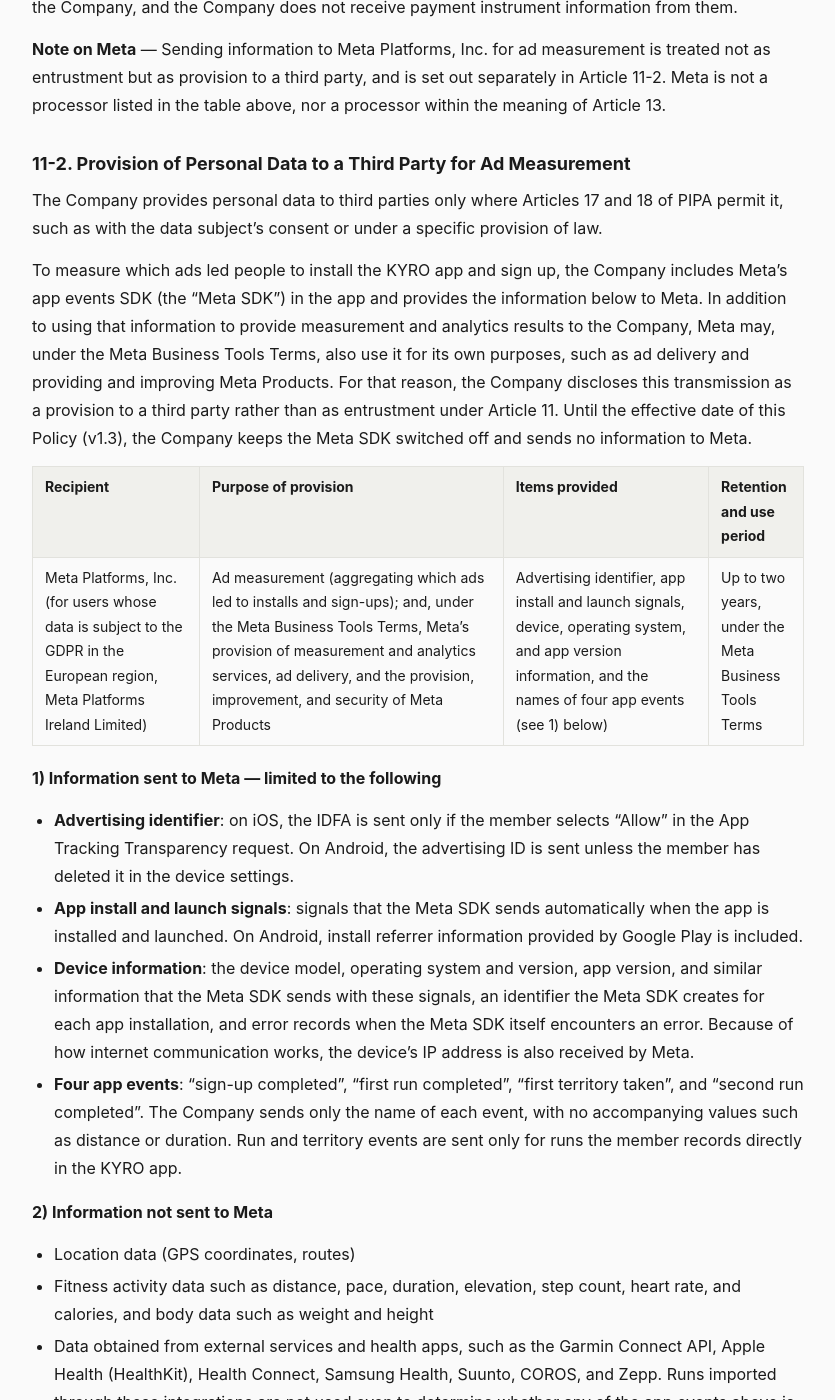
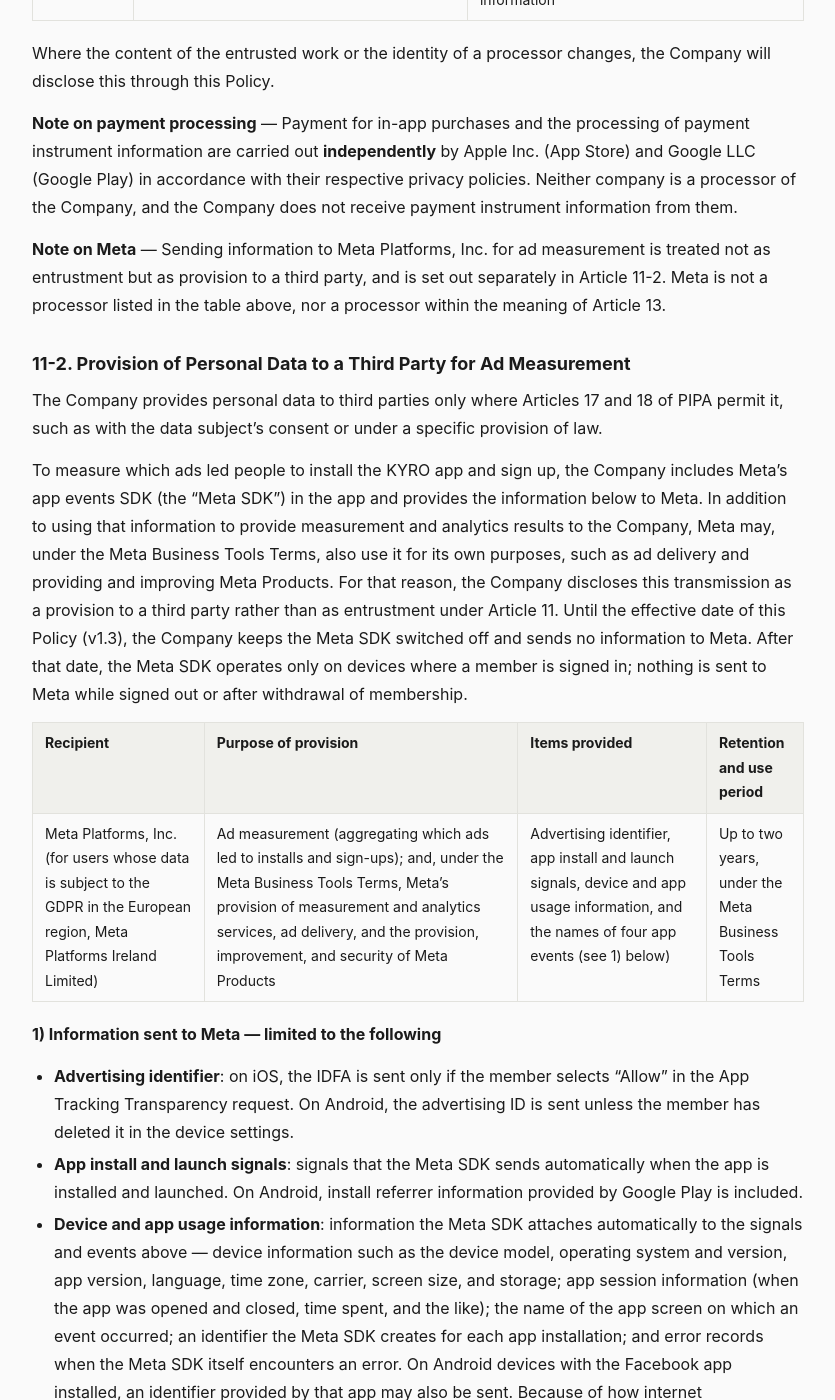
Before and after one commit to Project-KYRO/privacy-policy, a Jekyll site: the page built from index.html, in a window 1280 px wide and 1400 px high, scrolled down 8699 px. Shown: the whole window, without its empty margins (222-1057 px from the left). Built offline with Jekyll 4.4.1, drawn with Linux system fonts in a browser that asks for light colours; some of the changed text lies outside the part shown.

Commit message:
docs(policy): 독립 리뷰 반영 — 거부 범위·로그인 한정·Meta 보관·공고 절차 정정
별도 리뷰에서 나온 사실 오류와 과대 약속을 고친다.

- §11-2 거부 방법을 방법별로 무엇이 멈추는지로 다시 썼다. ATT 거부와
  광고 ID 삭제는 광고 식별자만 멈춘다. "재설정"은 거부 수단이 아니다.
  광고 ID 삭제 메뉴가 없는 기기는 맞춤 광고 해제를 쓴다. 전체 중단은
  회원 계정 단위로 하고, 앱을 삭제하면 그 기기에서 모두 멈춘다.
- Meta SDK는 로그인한 기기에서만 동작한다고 적었다. 그래야 계정 단위
  중단과 탈퇴 후 미전송이 성립한다.
- 기기 정보를 「기기·앱 사용 정보」로 넓혔다. SDK가 자동으로 붙이는
  세션 정보, 화면 이름, (Android) Facebook 앱 식별값이 빠져 있었다.
- §5: 이미 Meta에 간 정보는 회사가 파기할 수 없다. 최대 2년 보관.
- §3·§2-4·머리 공지: 주어와 범위를 본문에 맞게 좁혔다.
- §12: Meta 국가를 "미국 및 그 밖의 Meta 설비 소재국"으로 고쳤다.
- §17: §13 변경을 "범위 정리"가 아니라 예외 추가로 밝혔다.
- NOTICE_PROCESS: "즉시" 단계를 지웠다(§16과 충돌). 공고일은 Pages
  반영과 인앱 공지가 모두 끝난 날로 정했다. 자리표시자는 전체 치환하지
  말라고 적었다. 꺼진 빌드 캡처, 켠 뒤 프록시 확인, Events Manager 잠금,
  중단 요청 처리 절차를 더했다.
- _config.yml: Pages가 front matter 없는 md도 렌더하므로
  NOTICE_PROCESS.md를 exclude했다.

Co-Authored-By: Claude Opus 5.5 <noreply@anthropic.com>

```diff
--- a/_config.yml
+++ b/_config.yml
@@ -18,3 +18,8 @@ plugins: []
 kramdown:
   input: GFM
   auto_ids: true
+
+# Maintainer notes, not part of the published policy. GitHub Pages renders
+# front-matter-less markdown, so it has to be excluded explicitly.
+exclude:
+  - NOTICE_PROCESS.md
--- a/en.md
+++ b/en.md
@@ -2,7 +2,7 @@
 
 > **Language / 언어** — This policy is available in Korean and English. The English version is a convenience translation; in case of any discrepancy, **the Korean version prevails**. / 본 처리방침은 한국어와 영어로 제공됩니다. 영문본은 이해를 돕기 위한 번역이며, 해석상 차이가 있는 경우 한국어본이 우선합니다. → [한국어](./README.md)
 
-> **This revised policy (v1.3) takes effect on DD Month YYYY. Until that date, the [previous policy (v1.2, effective 4 August 2026)](https://github.com/Project-KYRO/privacy-policy/blob/main/archive/privacy-2026-08-04.en.md) continues to apply.** This revision adds collected items (such as the advertising identifier) and a provision of personal data to a third party, following the introduction of Meta's app events SDK into the app for ad measurement; it is therefore announced 30 days before it takes effect, in accordance with Article 16. The Company sends no information to Meta before the effective date. In summary, this revision (1) adds the collection of the advertising identifier and app event records, (2) adds the provision of personal data to Meta for ad measurement (Article 11-2) and the resulting cross-border transfer, (3) states that location and workout records, and data obtained from external services and health apps, are never sent to Meta or any other advertising platform, and (4) explains how to opt out. See the [Revision History](#17-revision-history) for details.
+> **This revised policy (v1.3) takes effect on DD Month YYYY. Until that date, the [previous policy (v1.2, effective 4 August 2026)](https://github.com/Project-KYRO/privacy-policy/blob/main/archive/privacy-2026-08-04.en.md) continues to apply.** This revision adds collected items (such as the advertising identifier) and a provision of personal data to a third party, following the introduction of Meta's app events SDK into the app for ad measurement; it is therefore announced 30 days before it takes effect, in accordance with Article 16. The Company sends no information to Meta before the effective date. In summary, this revision (1) adds the collection of the advertising identifier and app event records, (2) adds the provision of personal data to Meta for ad measurement (Article 11-2) and the resulting cross-border transfer, (3) states that location and workout records, and data obtained from external services and health apps, are never sent to Meta, and that location data and data from external services and health apps are never sent to any advertising platform, and (4) explains how to opt out. See the [Revision History](#17-revision-history) for details.
 
 ### 1. About This Privacy Policy
 
@@ -40,7 +40,7 @@ The Company does not separately collect a member's legal name or mobile phone nu
 - Usage logs: in-app events, screen navigation paths, crash (abnormal termination) reports
 - For ad measurement (Article 11-2): the advertising identifier (on iOS, the IDFA is collected only if the member selects "Allow" in the app tracking request; on Android, the advertising ID is collected only if the member has not deleted it in the device settings), app install and launch records (on Android, including Google Play install referrer information), and app event records (sign-up completed, first run completed, first territory taken, second run completed — only the event name is recorded, and run and territory events are limited to runs recorded directly in the KYRO app)
 
-Depending on whether it is combined with other information and on how it is processed, automatically collected information may or may not constitute personal data. The Company may process it for the purposes of providing and improving the service.
+Depending on whether it is combined with other information and on how it is processed, automatically collected information may or may not constitute personal data. The Company may process it for the purposes of providing and improving the service (and, for information collected for ad measurement, for the purposes in Article 11-2).
 
 **5) Data collected through third-party service integrations**
 
@@ -76,7 +76,7 @@ Personal data collected is used only for the following purposes.
 - Processing payments, refunds, and withdrawals of subscription; responding to payment-related enquiries and disputes
 - Sending notices about subscription status, such as an upcoming end of a free trial
 - Communicating information about the Company's products, services, and events, and other promotional purposes (where advertising information is transmitted, separate consent is obtained under Article 14)
-- Measuring advertising effectiveness (learning which ad led to an install or sign-up). This is not for targeting ads at individual members or for profiling; see Article 11-2 for details.
+- Measuring advertising effectiveness (learning which ad led to an install or sign-up). The Company does not use this information to target ads at individual members or for profiling; for details, including Meta's use of the information it receives, see Article 11-2.
 - Personalising the member's experience, the platform, and communications
 - Operating, improving, and maintaining the Company's business, products, and services
 - Protecting the rights, property, or safety of the Company or others
@@ -103,6 +103,7 @@ The Company processes and retains personal data in accordance with laws and regu
 - **Records verifying the use and provision of location data**: retained for at least six months and then destroyed, pursuant to Article 16(2) of the Location Information Act.
 - **Records relating to paid-service payments**: under the Act on Consumer Protection in Electronic Commerce, records of contracts and withdrawals of subscription, and records of payment and the supply of goods, are retained for five years. This statutory retention obligation applies regardless of whether the member has withdrawn from the service.
 - **Other general personal data**: retained until withdrawal of membership, unless otherwise required by applicable law.
+- **Ad-measurement information provided to Meta**: information already provided to Meta under Article 11-2 is not held by the Company, so the Company cannot destroy it on withdrawal of membership; Meta retains it for up to two years under the Meta Business Tools Terms and then handles it in accordance with its own policies. No new information is sent to Meta after withdrawal.
 
 However, the Company may be required to retain information beyond that specified above in order to comply with legal obligations, including the following.
 
@@ -134,7 +135,7 @@ Members may at any time view, correct, or delete their personal data, or withdra
 The Company may refuse a member's request for access, correction, deletion, suspension of processing, or withdrawal of consent where there are special provisions in law or similar grounds. Members may object to such a refusal.
 When a member exercises a data subject right, the Company verifies that the person making the request is the member themselves or a duly authorised legal representative.
 
-Members may at any time refuse the provision to Meta of the advertising identifier and ad-measurement information under Article 11-2, by the methods set out in that Article (declining app tracking, deleting the advertising ID, or requesting that transmission stop). Refusing does not restrict use of the service in any way.
+Members may at any time refuse the provision to Meta under Article 11-2. The advertising identifier can be stopped by declining app tracking (iOS) or deleting the advertising ID (Android), and the provision to Meta as a whole can be stopped by requesting it through the contact details in Article 15 (see Article 11-2, item 4) for what each method stops). Refusing does not restrict use of the service in any way.
 
 **Rights of the personal location data subject (Article 24 of the Location Information Act)**
 
@@ -191,17 +192,17 @@ Where the content of the entrusted work or the identity of a processor changes,
 
 The Company provides personal data to third parties only where Articles 17 and 18 of PIPA permit it, such as with the data subject's consent or under a specific provision of law.
 
-To measure which ads led people to install the KYRO app and sign up, the Company includes Meta's app events SDK (the "Meta SDK") in the app and provides the information below to Meta. In addition to using that information to provide measurement and analytics results to the Company, Meta may, under the Meta Business Tools Terms, also use it for its own purposes, such as ad delivery and providing and improving Meta Products. For that reason, the Company discloses this transmission as a provision to a third party rather than as entrustment under Article 11. Until the effective date of this Policy (v1.3), the Company keeps the Meta SDK switched off and sends no information to Meta.
+To measure which ads led people to install the KYRO app and sign up, the Company includes Meta's app events SDK (the "Meta SDK") in the app and provides the information below to Meta. In addition to using that information to provide measurement and analytics results to the Company, Meta may, under the Meta Business Tools Terms, also use it for its own purposes, such as ad delivery and providing and improving Meta Products. For that reason, the Company discloses this transmission as a provision to a third party rather than as entrustment under Article 11. Until the effective date of this Policy (v1.3), the Company keeps the Meta SDK switched off and sends no information to Meta. After that date, the Meta SDK operates only on devices where a member is signed in; nothing is sent to Meta while signed out or after withdrawal of membership.
 
 | Recipient | Purpose of provision | Items provided | Retention and use period |
 |---|---|---|---|
-| Meta Platforms, Inc. (for users whose data is subject to the GDPR in the European region, Meta Platforms Ireland Limited) | Ad measurement (aggregating which ads led to installs and sign-ups); and, under the Meta Business Tools Terms, Meta's provision of measurement and analytics services, ad delivery, and the provision, improvement, and security of Meta Products | Advertising identifier, app install and launch signals, device, operating system, and app version information, and the names of four app events (see 1) below) | Up to two years, under the Meta Business Tools Terms |
+| Meta Platforms, Inc. (for users whose data is subject to the GDPR in the European region, Meta Platforms Ireland Limited) | Ad measurement (aggregating which ads led to installs and sign-ups); and, under the Meta Business Tools Terms, Meta's provision of measurement and analytics services, ad delivery, and the provision, improvement, and security of Meta Products | Advertising identifier, app install and launch signals, device and app usage information, and the names of four app events (see 1) below) | Up to two years, under the Meta Business Tools Terms |
 
 **1) Information sent to Meta — limited to the following**
 
 - **Advertising identifier**: on iOS, the IDFA is sent only if the member selects "Allow" in the App Tracking Transparency request. On Android, the advertising ID is sent unless the member has deleted it in the device settings.
 - **App install and launch signals**: signals that the Meta SDK sends automatically when the app is installed and launched. On Android, install referrer information provided by Google Play is included.
-- **Device information**: the device model, operating system and version, app version, and similar information that the Meta SDK sends with these signals, an identifier the Meta SDK creates for each app installation, and error records when the Meta SDK itself encounters an error. Because of how internet communication works, the device's IP address is also received by Meta.
+- **Device and app usage information**: information the Meta SDK attaches automatically to the signals and events above — device information such as the device model, operating system and version, app version, language, time zone, carrier, screen size, and storage; app session information (when the app was opened and closed, time spent, and the like); the name of the app screen on which an event occurred; an identifier the Meta SDK creates for each app installation; and error records when the Meta SDK itself encounters an error. On Android devices with the Facebook app installed, an identifier provided by that app may also be sent. Because of how internet communication works, the device's IP address is also received by Meta.
 - **Four app events**: "sign-up completed", "first run completed", "first territory taken", and "second run completed". The Company sends only the name of each event, with no accompanying values such as distance or duration. Run and territory events are sent only for runs the member records directly in the KYRO app.
 
 **2) Information not sent to Meta**
@@ -218,11 +219,12 @@ The Company receives from Meta only aggregated measurement results, such as the
 
 **4) How to opt out**
 
-Members may refuse this provision at any time. Refusing does not restrict use of the KYRO service in any way.
+Members may refuse this provision at any time. Refusing does not restrict use of the KYRO service in any way. Each method stops a different part.
 
-- **iPhone (iOS)**: when the app asks for permission to track, select "Ask App Not to Track". Later, you can turn KYRO off under Settings › Privacy & Security › Tracking on your device. If tracking is not allowed, the advertising identifier (IDFA) is neither collected nor provided. App install and launch signals and app event names are still transmitted without the advertising identifier, and the Company receives them only as aggregated results that cannot distinguish individual members.
-- **Android**: delete or reset the advertising ID under Settings › Privacy (or Google) › Ads on your device. Once the advertising ID is deleted, no advertising identifier is provided.
-- **Stopping all transmission**: if you do not want any information, beyond the advertising identifier, to be sent to Meta, please make a request through the contact details in Article 15. After verifying your identity, the Company will without delay stop transmission to Meta for your account.
+- **iPhone (iOS) — refusing the advertising identifier**: when the app asks for permission to track, select "Ask App Not to Track", or later turn KYRO off under Settings › Privacy & Security › Tracking on your device. The advertising identifier (IDFA) is then neither collected nor provided. App install and launch signals, device and app usage information, and app event names are still transmitted without the advertising identifier, and the Company receives them only as aggregated results that cannot distinguish individual members.
+- **Android — refusing the advertising identifier**: select "Delete advertising ID" under Settings › Privacy (or Google) › Ads on your device; a value consisting only of zeros is then sent in place of the advertising ID. On devices without that option, turning on "Opt out of Ads Personalization" in the same place sends, together with the advertising ID, an indication that you have opted out of personalised ads. Resetting the advertising ID only replaces it with a new value and does not stop transmission. In every case, information other than the advertising identifier is still transmitted.
+- **Stopping the provision to Meta entirely**: make a request through the contact details in Article 15. After verifying your identity, the Company will without delay stop the Meta SDK from operating on devices signed in to your account; from then on, none of the information above is sent to Meta for that account.
+- Deleting the app stops all transmission from that device.
 - Menu names and paths may differ depending on the device and operating system version.
 
 **5) Cross-border transfer** — Information provided to Meta is transferred abroad. The recipient, country, timing, method, and other details are set out in Article 12.
@@ -250,7 +252,7 @@ Information provided to Meta under Article 11-2 is transferred abroad as follows
 
 | Recipient | Country | Items transferred | Purpose | Time and method of transfer | Retention and use period |
 |---|---|---|---|---|---|
-| Meta Platforms, Inc. (for users whose data is subject to the GDPR in the European region, Meta Platforms Ireland Limited) | United States and other countries where Meta's information processing facilities are located (Ireland, for Meta Platforms Ireland Limited) | Advertising identifier, app install and launch signals, device, operating system, and app version information, and the names of four app events (the items in Article 11-2, item 1)) | The purposes of provision in Article 11-2 | Transmitted over the network in encrypted form through the Meta SDK when the app is installed or launched and when an event occurs | Up to two years, under the Meta Business Tools Terms |
+| Meta Platforms, Inc. (for users whose data is subject to the GDPR in the European region, Meta Platforms Ireland Limited) | United States and other countries where Meta's information processing facilities are located | Advertising identifier, app install and launch signals, device and app usage information, and the names of four app events (the items in Article 11-2, item 1)) | The purposes of provision in Article 11-2 | Transmitted over the network in encrypted form through the Meta SDK when the app is installed or launched and when an event occurs | Up to two years, under the Meta Business Tools Terms |
 
 Members may refuse this transfer by the methods in Article 11-2, item 4). Refusing does not restrict use of the service.
 
@@ -297,6 +299,6 @@ The Company may revise this Privacy Policy to reflect government policy, applica
 | v1.0 | — | 27 April 2026 | Initial version |
 | v1.1 | — | 17 May 2026 | Corrected company name (Movement Lab Inc.) and contact address (support@kyro.team); added a dedicated location data article (§10); disclosed entrustment of personal data processing (§11); specified automatically collected items; disclosed automatic collection on social sign-in; disclosed HealthKit/Google Fit integration; disclosed separate collection of challenge reward delivery information; added protection for children aged 8 and under; added a separate consent provision for advertising information (former §13) |
 | v1.2 | 4 August 2026 | 4 August 2026 | Added processing of payment information following the introduction of in-app purchases (KYRO PRO) (§2-6); added paid-service, payment, and refund purposes (§3); specified the statutory retention period for payment records (§5); **added a cross-border transfer provision (§12)**; added RevenueCat, Inc. as a processor and clarified who processes store payments (§11); disclosed the visibility of location data to other members and the start/finish protection setting (§10); specified what is destroyed on withdrawal and how territory shape information is de-identified (§5, §6, §10); brought collected items up to date (added LINE sign-in and Instagram handle; removed legal name, mobile phone number, and country of residence, which are not in fact collected); published an English version; renumbered former §12–§16 as §13–§17 |
-| v1.3 | DD Month YYYY | DD Month YYYY | Introduction of Meta's app events SDK for ad measurement: added the advertising identifier, app install records, and app event records to automatically collected items (§2-4); added ad measurement to the processing purposes (§3); **added a provision on supplying personal data to a third party for ad measurement (§11-2)** and stated that Meta is not a processor (§11); added Meta to cross-border transfers (§12); stated that data from external services and health apps is never sent to Meta or any other advertising platform, and clarified the scope of the restriction on external data processing services (§13); stated that ad-measurement information does not include location data (§10); explained how to opt out and where to send requests (§8, §11-2, §15). Article numbers are unchanged; §11-2 is inserted |
+| v1.3 | DD Month YYYY | DD Month YYYY | Introduction of Meta's app events SDK for ad measurement: added the advertising identifier, app install records, and app event records to automatically collected items (§2-4); added ad measurement to the processing purposes (§3); **added a provision on supplying personal data to a third party for ad measurement (§11-2)** and stated that Meta is not a processor (§11); added Meta to cross-border transfers (§12); stated that data from external services and health apps is never sent to Meta or any other advertising platform, and added a single exception for the provision to Meta (§11-2) to the restriction on external data processing services (§13); stated how information provided to Meta is retained (§5); stated that ad-measurement information does not include location data (§10); explained how to opt out and where to send requests (§8, §11-2, §15). Article numbers are unchanged; §11-2 is inserted |
 
 This Privacy Policy (v1.3) takes effect on DD Month YYYY; until then, the previous version applies. The previous version (v1.2, effective 4 August 2026) is available [here](https://github.com/Project-KYRO/privacy-policy/blob/main/archive/privacy-2026-08-04.en.md), and the version before it (v1.1, effective 17 May 2026) [here](https://github.com/Project-KYRO/privacy-policy/blob/main/archive/privacy-2026-05-17.ko.md) (Korean).
```
Also changed, not shown: NOTICE_PROCESS.md (+69 -25 lines), README.md.
